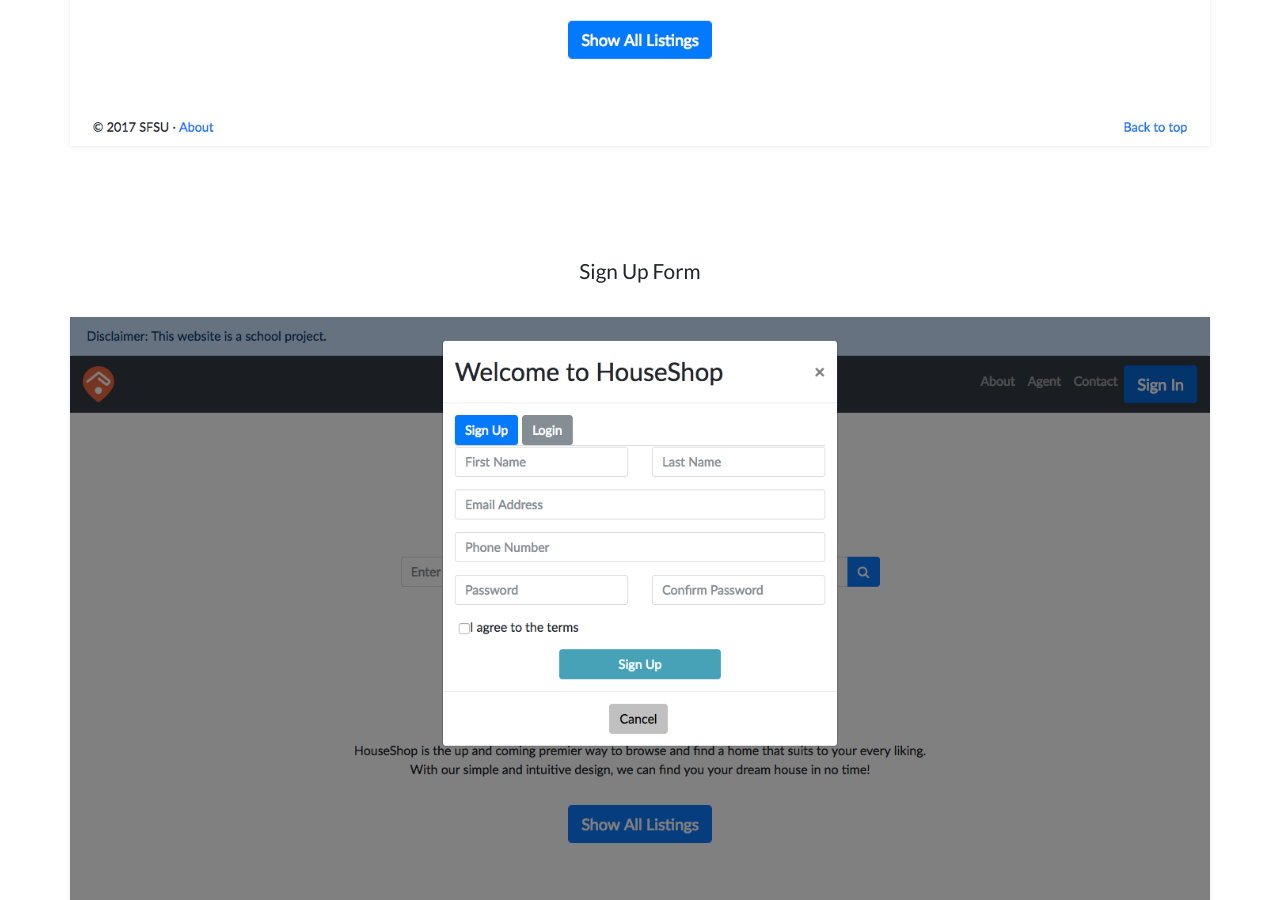
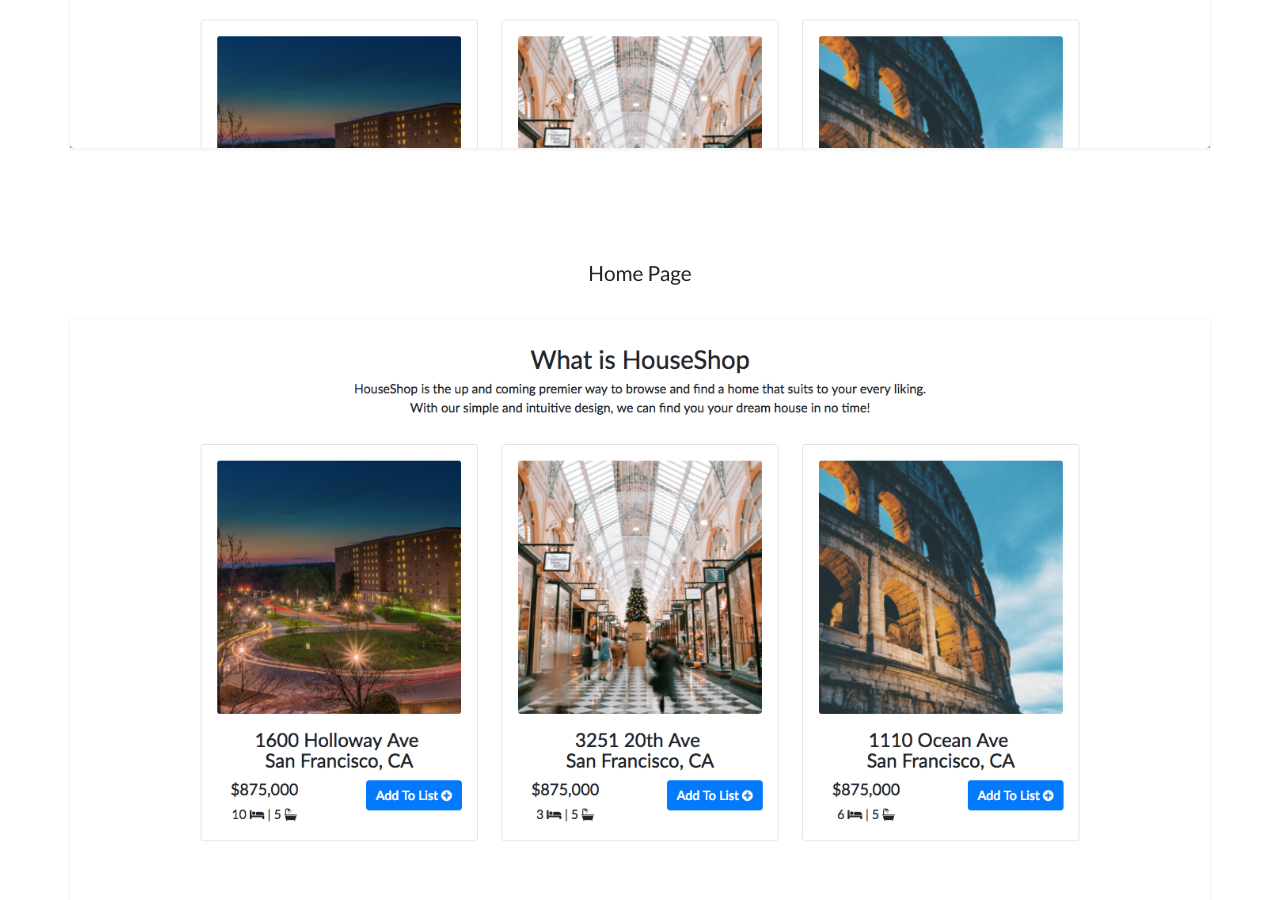
Before and after one commit to khanhngg/khanhngg.github.io, a Jekyll site: the page built from project-realestate.html, in a window 1280 px wide and 900 px high, scrolled down 4744 px. Built offline with Jekyll 4.4.1, drawn with Linux system fonts in a browser that asks for light colours; nearby versions of some CDN libraries; some of the changed text lies outside the part shown.

Commit message:
update changes to real estate project

```diff
--- a/project-realestate.html
+++ b/project-realestate.html
@@ -34,11 +34,9 @@
             </div>
         </div>
     </div>
-    <a href="">
     <figure class="image-content image-bg" >
         <img src="../img/project-realestate/matthaeus-73417.jpg" alt="Image description" />
     </figure>
-    </a>
 </section>
 <!-- /intro -->
 
@@ -87,11 +85,9 @@
                 </p>
             </div>
             <div class="col-lg-8">
-                <a href="">
                 <figure class="image-content image-bg" >
                     <img src="../img/project-realestate/realestate_logo_sketch.jpg" alt="Image description" />
                 </figure>
-                </a>
             </div>
         </div>
     </div>
@@ -129,25 +125,43 @@
             <div class="col-lg-12 image-section">
                 <h3>Home Page</h3>
                 <figure class="image-content image-bg" style="margin: 0">
-                    <img src="../img/project-realestate/home.png" alt="Image description" />
+                    <img src="../img/project-realestate/home-1.png" alt="Image description" />
+                </figure>
+            </div>
+            <div class="col-lg-12 image-section">
+                <h3>Home Page</h3>
+                <figure class="image-content image-bg" style="margin: 0">
+                    <img src="../img/project-realestate/home-2.png" alt="Image description" />
                 </figure>
             </div>
             <div class="col-lg-12 image-section">
                 <h3>Sign Up Form</h3>
                  <figure class="image-content image-bg" style="margin: 0">
-                    <img src="../img/project-realestate/sign_up.png" alt="Image description" />
+                    <img src="../img/project-realestate/signup.png" alt="Image description" />
                 </figure>
             </div>
             <div class="col-lg-12 image-section">
                 <h3>Log In Form</h3>
                  <figure class="image-content image-bg" style="margin: 0">
-                    <img src="../img/project-realestate/log_in.png" alt="Image description" />
+                    <img src="../img/project-realestate/login.png" alt="Image description" />
+                </figure>
+            </div>
+            <div class="col-lg-12 image-section">
+                <h3>Listing Agent's Dashboard</h3>
+                 <figure class="image-content image-bg" style="margin: 0">
+                    <img src="../img/project-realestate/dashboard.png" alt="Image description" />
                 </figure>
             </div>
             <div class="col-lg-12 image-section">
                 <h3>Search Page</h3>
                  <figure class="image-content image-bg" style="margin: 0">
-                    <img src="../img/project-realestate/search.png" alt="Image description" />
+                    <img src="../img/project-realestate/search-1.png" alt="Image description" />
+                </figure>
+            </div>
+            <div class="col-lg-12 image-section">
+                <h3>Search Page</h3>
+                 <figure class="image-content image-bg" style="margin: 0">
+                    <img src="../img/project-realestate/search-2.png" alt="Image description" />
                 </figure>
             </div>
             <div class="col-lg-12 image-section">
```
Also changed, not shown: img/project-realestate/dashboard.png (added), img/project-realestate/home-1.png (added), img/project-realestate/home-2.png (added), img/project-realestate/home.png (deleted), img/project-realestate/listing.png, img/project-realestate/log_in.png (deleted), img/project-realestate/login.png (added), img/project-realestate/search-1.png (added), img/project-realestate/search-2.png (added), img/project-realestate/search.png (deleted), img/project-realestate/sign_up.png (deleted), img/project-realestate/signup.png (added). Lines whose indentation alone changed are shown as unchanged.
